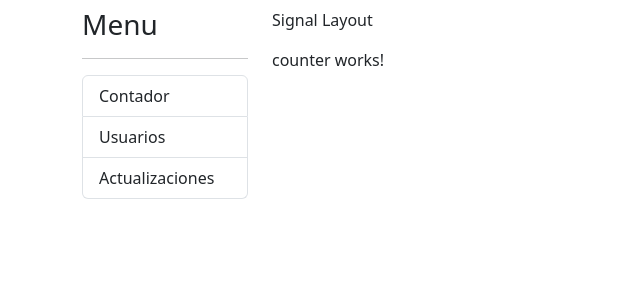
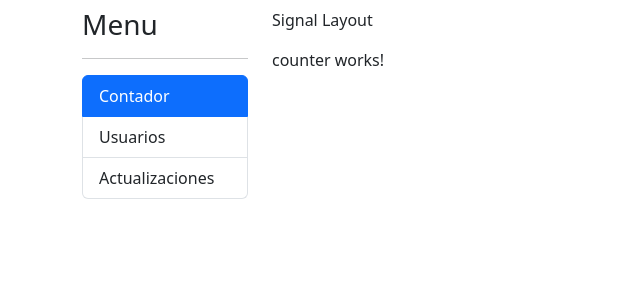
Before and after one commit to CinTutuDev/directiveSignals, an Angular app: page /signals/counter in a window 1280 px wide. Shown: the top 300 px of the page, without its empty margins (0-640 px from the left). Built offline with nearby package versions, Linux system fonts and the light colour scheme.

Commit message:
🎉 First(Signal)

```diff
--- a/src/app/signals/components/side-menu/side-menu.component.html
+++ b/src/app/signals/components/side-menu/side-menu.component.html
@@ -1,6 +1,6 @@
 <ul class="list-group">
   <li
-    *ngFor="let item of mennuItems"
+    *ngFor="let item of menuItems()"
     class="list-group-item"
     routerLinkActive="active"
     [routerLink]="[item.router]"
@@ -8,3 +8,5 @@
     {{ item.title }}
   </li>
 </ul>
+
+<!-- {{menuItems()}} -->
--- a/src/app/signals/components/side-menu/side-menu.component.ts
+++ b/src/app/signals/components/side-menu/side-menu.component.ts
@@ -1,4 +1,4 @@
-import { Component } from '@angular/core';
+import { Component, signal } from '@angular/core';
 
 interface MenuItems {
   title: string;
@@ -11,9 +11,14 @@ interface MenuItems {
   styleUrls: ['./side-menu.component.scss'],
 })
 export class SideMenuComponent {
-  public mennuItems: MenuItems[] = [
+  public menuItems = signal<MenuItems[]>([
+    { title: ' Contador', router: 'counter' },
+    { title: ' Usuarios', router: 'user-info' },
+    { title: ' Actualizaciones', router: 'properties' },
+  ]);
+  /*   public mennuItems: MenuItems[] = [
     { title: ' Contador', router: 'Counter' },
     { title: ' Usuarios', router: 'user-info' },
     { title: ' Actualizaciones', router: 'properties' },
-  ];
+  ]; */
 }
```
